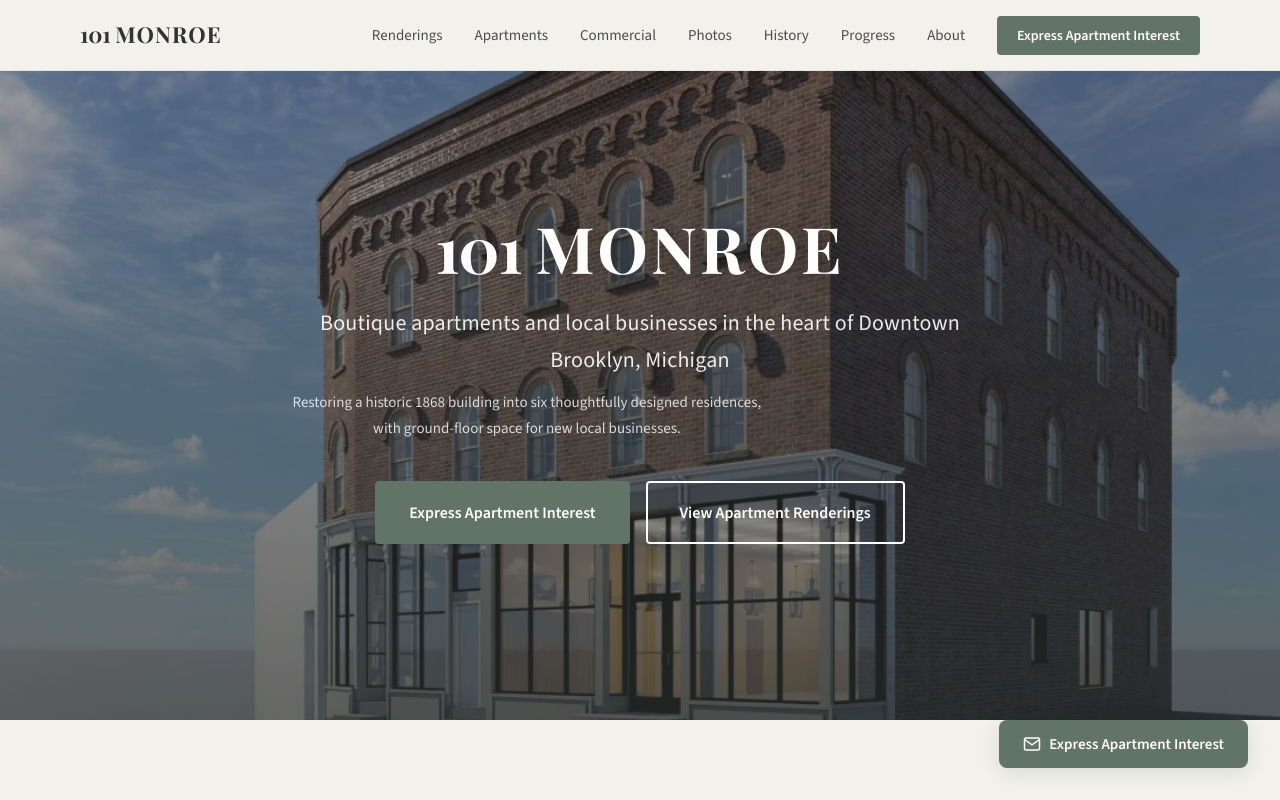
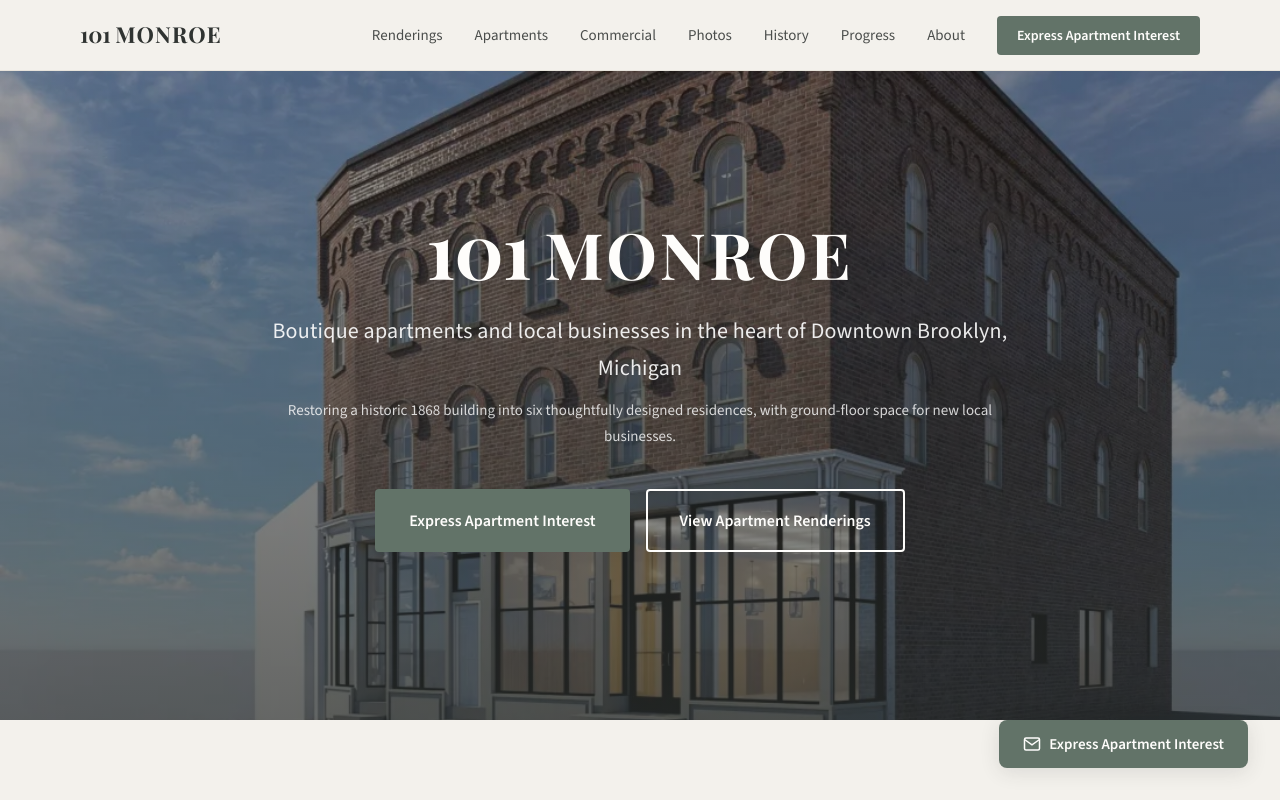
Before and after one commit to beacmspreschool-droid/101monroe, a plain HTML site: page index.html in a window 1280 px wide. Shown: the top 800 px of the page. Drawn offline with nearby package versions, Linux system fonts and the light colour scheme.

Commit message:
Add files via upload

```diff
--- a/css/styles.css
+++ b/css/styles.css
@@ -143,7 +143,10 @@ p {
   font-size: 1em;
 }
 
-h1 .logo-101,
+h1 .logo-101 {
+  font-size: 1.2em;
+}
+
 h1 .logo-monroe {
   font-size: 1em;
 }
@@ -432,11 +435,15 @@ h1 .logo-monroe {
   color: rgba(255, 255, 255, 0.9);
   margin-bottom: 0.75rem;
   font-size: 1.375rem;
+  max-width: none;
 }
 
 .hero__content .micro {
   color: rgba(255, 255, 255, 0.8);
   margin-bottom: 2.5rem;
+  max-width: none;
+  margin-left: auto;
+  margin-right: auto;
 }
 
 .hero__buttons {
--- a/index.html
+++ b/index.html
@@ -360,7 +360,6 @@
               <p class="tenant-card__description">
                 We're currently finalizing the next main-floor tenant. Stay tuned.
               </p>
-              <a href="mailto:beatrice.nestor@gmail.com" class="btn btn--outline-dark btn--small">Inquire About Leasing</a>
             </div>
           </div>
         </div>
```
